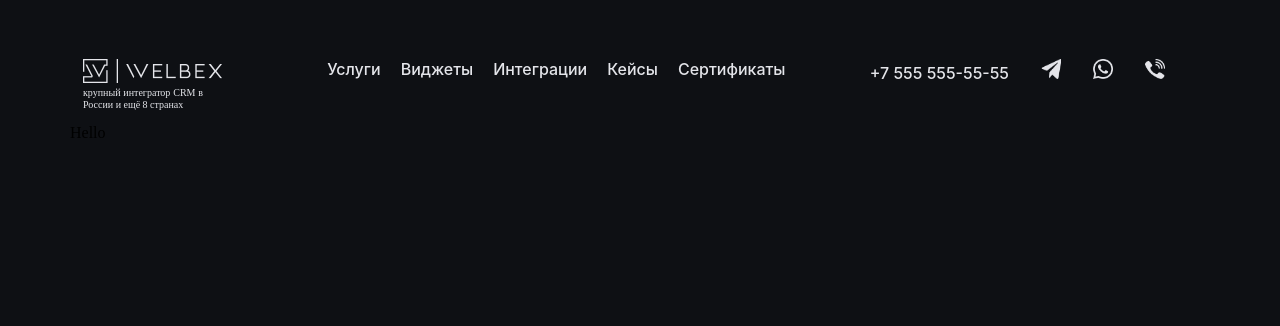
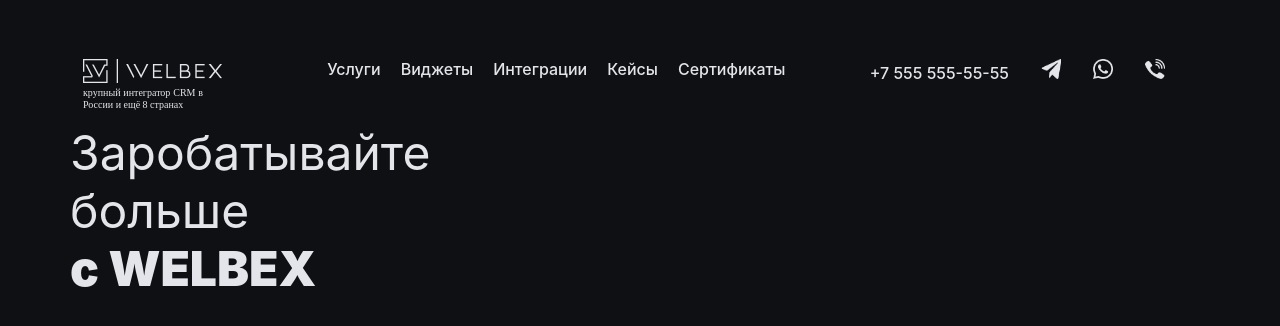
Before and after one commit to Lerts007/Page-by-layout_1, a React (Create React App) app: page / in a window 1280 px wide. Shown: the top 326 px of the page. Built offline with nearby package versions, Linux system fonts and the light colour scheme.

Commit message:
Работас Content

```diff
--- a/src/App.js
+++ b/src/App.js
@@ -1,4 +1,5 @@
 import React from "react";
+import Content from "./components/Content";
 import Header from "./components/Header";
 import "./css/App.css";
 
@@ -6,7 +7,7 @@
   return (
     <div className="App">
       <Header />
-      Hello
+      <Content />
     </div>
   );
 }
--- /dev/null
+++ b/src/components/Content.jsx
@@ -0,0 +1,14 @@
+import React from "react";
+import "../css/Content.css";
+
+const Content = () => {
+  return (
+    <div id="content">
+      <h1>
+        Заробатывайте больше<p>с WELBEX</p>
+      </h1>
+    </div>
+  );
+};
+
+export default Content;
--- a/src/components/Header.jsx
+++ b/src/components/Header.jsx
@@ -9,7 +9,7 @@
   return (
     <header>
       <div id="logo_welbex">
-        <img src={logo} alt="Логотип" />
+        <img src={logo} alt="Welbex" />
         <p>крупный интегратор CRM в Росcии и ещё 8 странах</p>
       </div>
       <div id="menu">
--- a/src/css/App.css
+++ b/src/css/App.css
@@ -1,3 +1,9 @@
+* {
+  margin: 0;
+  padding: 0;
+  box-sizing: border-box;
+}
+
 body {
   display: flex;
   justify-content: center;
--- /dev/null
+++ b/src/css/Content.css
@@ -0,0 +1,38 @@
+header {
+  width: 1140px;
+  margin-top: 46px;
+  padding: 13px;
+  display: flex;
+  justify-content: space-between;
+}
+
+#content h1 {
+  width: 362px;
+  height: 116px;
+
+  font-family: Inter;
+  font-weight: 400;
+  font-size: 48px;
+  line-height: 58px;
+
+  color: #e4e5ea;
+}
+
+#content p {
+  width: 247px;
+  height: 58px;
+
+  font-family: Inter;
+  font-weight: 900;
+  font-size: 48px;
+  line-height: 58px;
+
+  color: #e4e5ea;
+
+  /* text-transform: uppercase;
+  color: linear-gradient(92deg, #fcb045 27.14%, #ff3f78 121.36%), #e4e5ea;
+  -webkit-background-clip: text;
+  -webkit-text-fill-color: transparent;
+  background-clip: text;
+  text-fill-color: transparent; */
+}
--- a/src/css/Header.css
+++ b/src/css/Header.css
@@ -1,9 +1,3 @@
-* {
-  margin: 0;
-  padding: 0;
-  box-sizing: border-box;
-}
-
 header {
   width: 1140px;
   margin-top: 46px;
```
Also changed, not shown: src/components/Footer.jsx (added).
